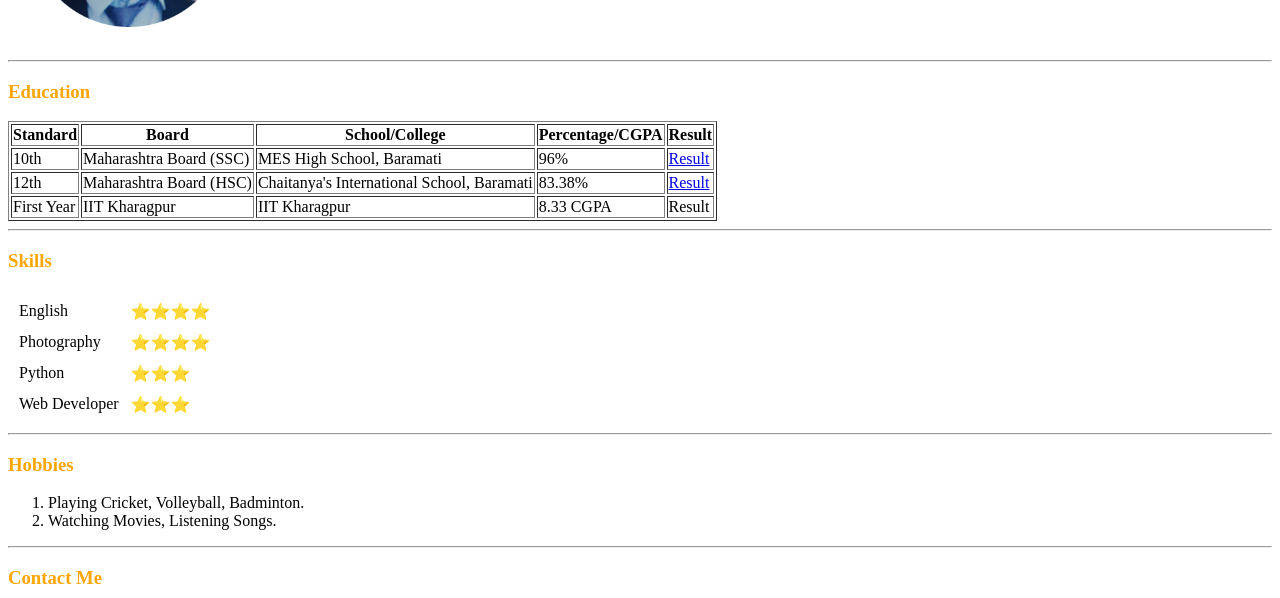
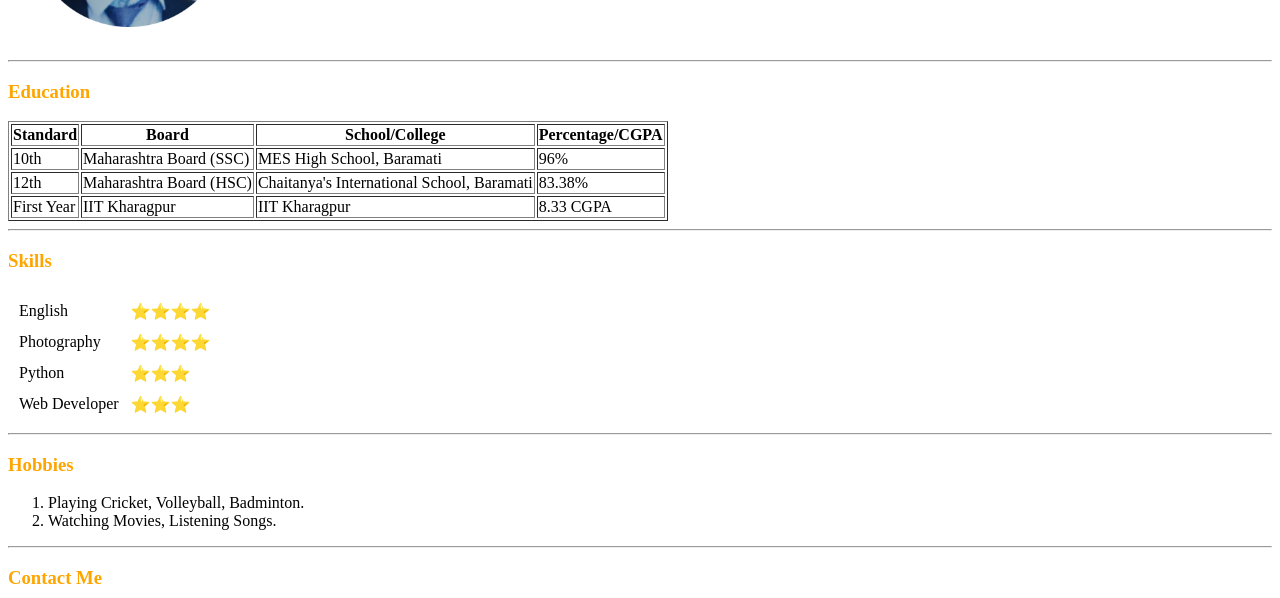
Before and after one commit to rushisurya2705/Portfolio-site, a plain HTML site: page index.html in a window 1280 px wide. Shown: the part 202-800 px from the top of the page. Drawn offline with Linux system fonts and the light colour scheme.

Commit message:
Add files via upload

```diff
--- a/index.html
+++ b/index.html
@@ -31,7 +31,6 @@
         <th>Board</th>
         <th>School/College</th>
         <th>Percentage/CGPA</th>
-        <th>Result</th>
       </tr>
     </thead>
     <tbody>
@@ -40,21 +39,18 @@
         <td>Maharashtra Board (SSC)</td>
         <td>MES High School, Baramati</td>
         <td>96%</td>
-        <td><a href="file:///D:/documents/10%20th%20Result.pdf">Result</a></td>
       </tr>
       <tr>
         <td>12th</td>
         <td>Maharashtra Board (HSC)</td>
         <td>Chaitanya's International School, Baramati</td>
         <td>83.38%</td>
-        <td><a href="file:///D:/documents/12th%20Result.pdf">Result</a></td>
       </tr>
       <tr>
         <td>First Year</td>
         <td>IIT Kharagpur</td>
         <td>IIT Kharagpur</td>
         <td>8.33 CGPA</td>
-        <td>Result</td>
       </tr>
     </tbody>
   </table>
```
